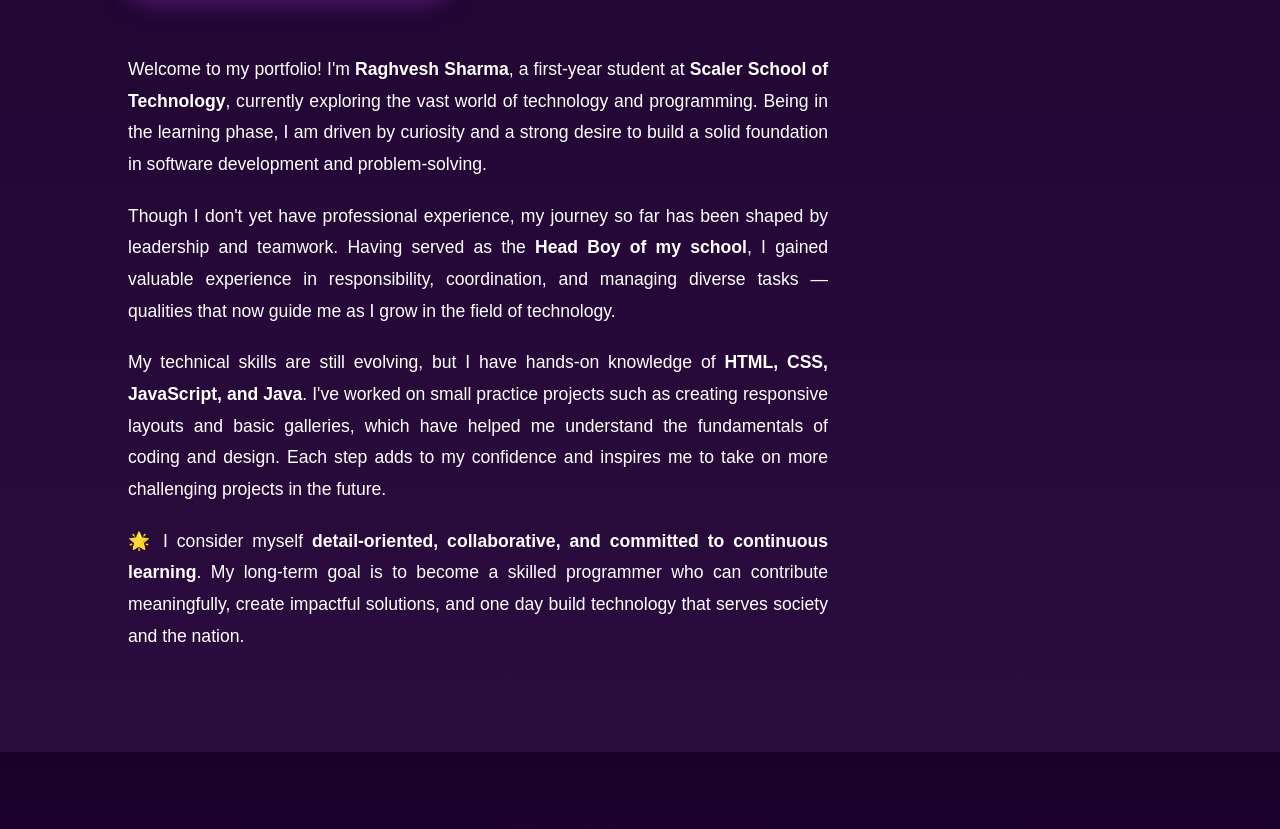
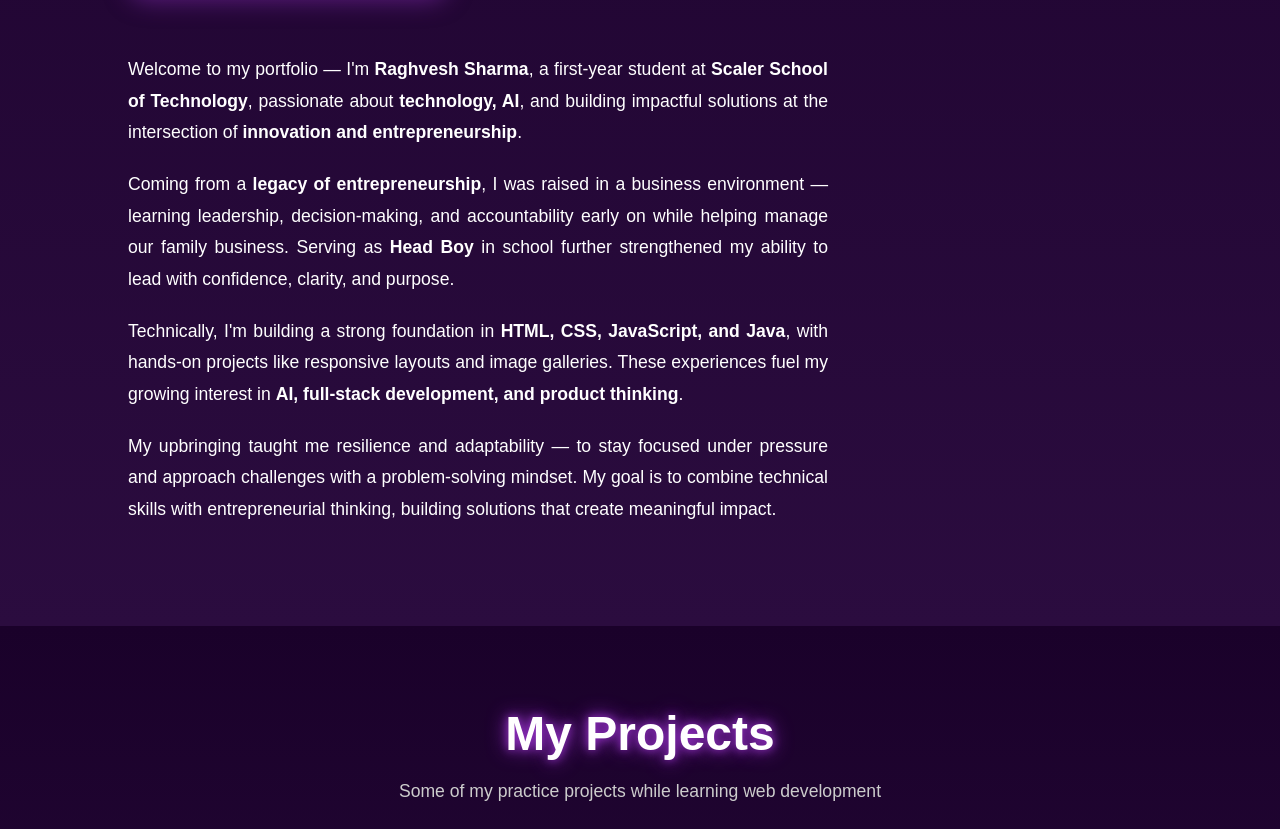
Before and after one commit to RaghveshSharma/Portfolio, a plain HTML site: page index.html in a window 1280 px wide. Shown: the part 1460-2289 px from the top of the page. Drawn offline with Linux system fonts and the light colour scheme.

Commit message:
Update index.html

```diff
--- a/index.html
+++ b/index.html
@@ -735,13 +735,13 @@
                 <img src="/Portfolio/Raghvesh Pool 400  400.jpg" alt="Raghvesh's Image">
             </div>
             <div id="aboutpara">
-                <p>Welcome to my portfolio! I'm <strong>Raghvesh Sharma</strong>, a first-year student at <strong>Scaler School of Technology</strong>, currently exploring the vast world of technology and programming. Being in the learning phase, I am driven by curiosity and a strong desire to build a solid foundation in software development and problem-solving.</p>
+               <p>Welcome to my portfolio — I'm <strong>Raghvesh Sharma</strong>, a first-year student at <strong>Scaler School of Technology</strong>, passionate about <strong>technology, AI</strong>, and building impactful solutions at the intersection of <strong>innovation and entrepreneurship</strong>.</p>
 
-                <p>Though I don't yet have professional experience, my journey so far has been shaped by leadership and teamwork. Having served as the <strong>Head Boy of my school</strong>, I gained valuable experience in responsibility, coordination, and managing diverse tasks — qualities that now guide me as I grow in the field of technology.</p>
+                <p>Coming from a <strong>legacy of entrepreneurship</strong>, I was raised in a business environment — learning leadership, decision-making, and accountability early on while helping manage our family business. Serving as <strong>Head Boy</strong> in school further strengthened my ability to lead with confidence, clarity, and purpose.</p>
 
-                <p>My technical skills are still evolving, but I have hands-on knowledge of <strong>HTML, CSS, JavaScript, and Java</strong>. I've worked on small practice projects such as creating responsive layouts and basic galleries, which have helped me understand the fundamentals of coding and design. Each step adds to my confidence and inspires me to take on more challenging projects in the future.</p>
+                <p>Technically, I'm building a strong foundation in <strong>HTML, CSS, JavaScript, and Java</strong>, with hands-on projects like responsive layouts and image galleries. These experiences fuel my growing interest in <strong>AI, full-stack development, and product thinking</strong>.</p>
 
-                <p>🌟 I consider myself <strong>detail-oriented, collaborative, and committed to continuous learning</strong>. My long-term goal is to become a skilled programmer who can contribute meaningfully, create impactful solutions, and one day build technology that serves society and the nation.</p>
+                <p>My upbringing taught me resilience and adaptability — to stay focused under pressure and approach challenges with a problem-solving mindset. My goal is to combine technical skills with entrepreneurial thinking, building solutions that create meaningful impact.</p>
             </div>
         </div>
     </section>
```
